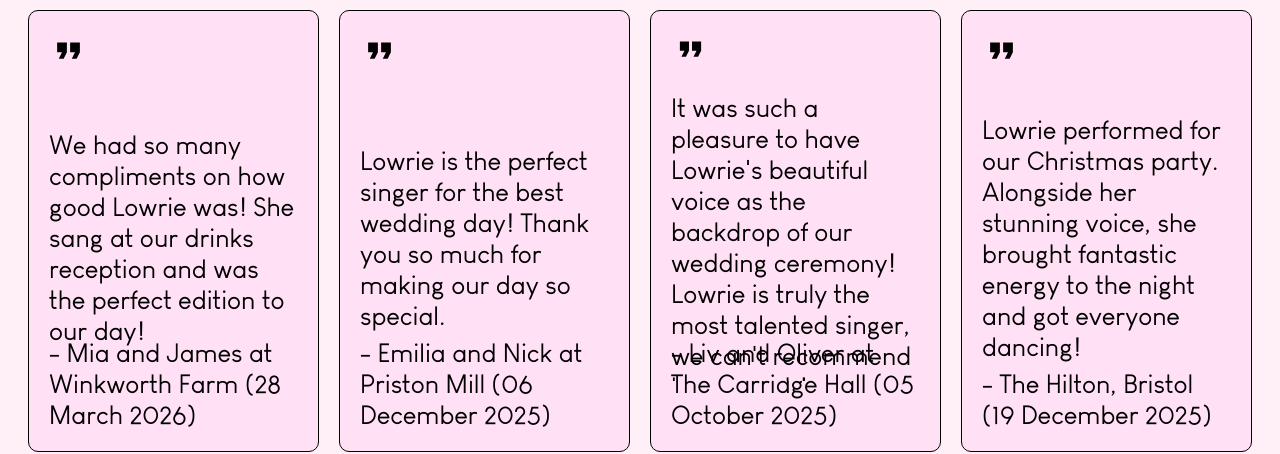
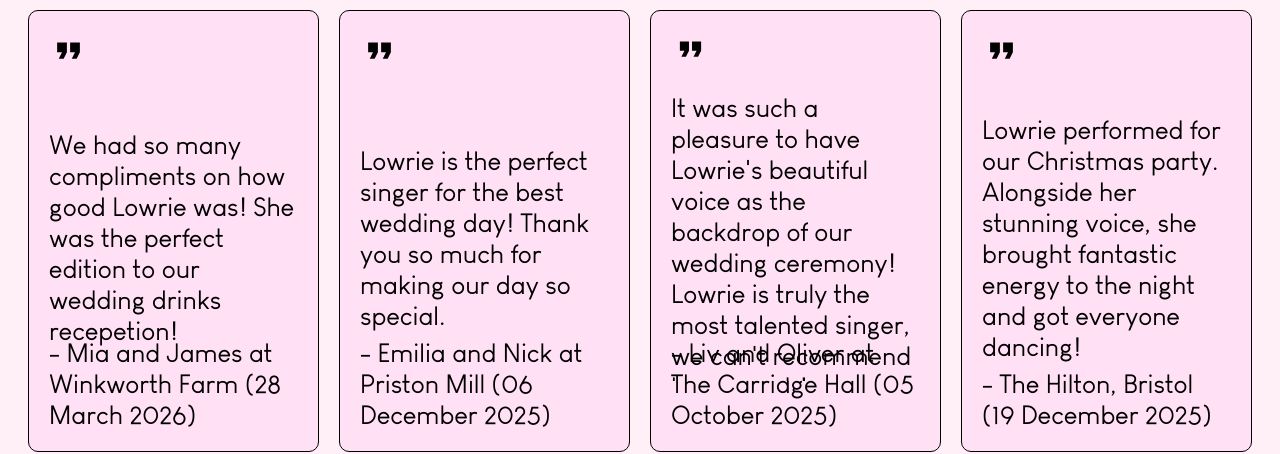
Before and after one commit to jleigh-100/lowriesings, a React app: page / in a window 1280 px wide. Shown: the part 1100-1554 px from the top of the page. Built offline with nearby package versions, Linux system fonts and the light colour scheme.

Commit message:
Update Testimonials.jsx

```diff
--- a/client/src/components/pages/Testimonials.jsx
+++ b/client/src/components/pages/Testimonials.jsx
@@ -55,7 +55,7 @@ const StyledQuote = styled(Quote)`
 export const Testimonials = () => {
   const testimonials = [
     {
-      message: "We had so many compliments on how good Lowrie was! She sang at our drinks reception and was the perfect edition to our day!",
+      message: "We had so many compliments on how good Lowrie was! She was the perfect edition to our wedding drinks recepetion!",
       by: "Mia and James at Winkworth Farm (28 March 2026)",
     },
     {
```
